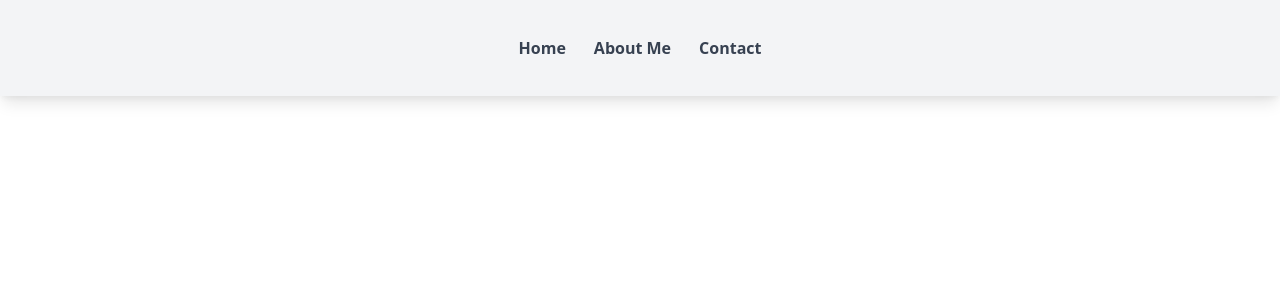
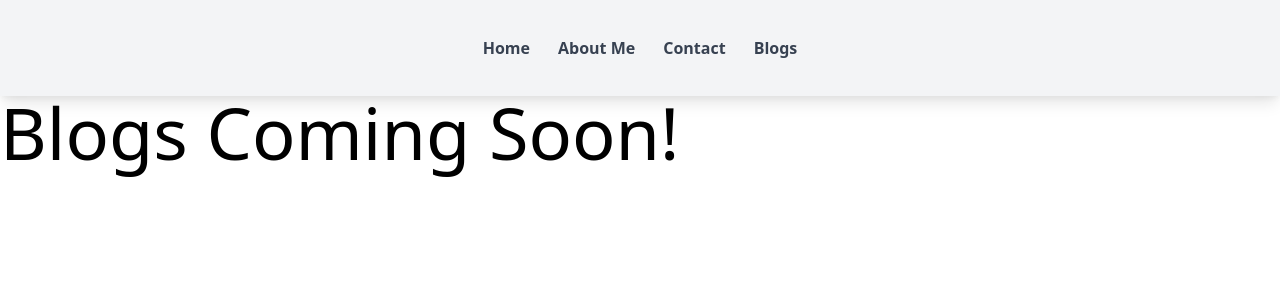
Before and after one commit to KaziMdMehediHasan/my-portfolio, a React (Create React App) app: page /blogs in a window 1280 px wide. Shown: the top 300 px of the page. Built offline with nearby package versions, Linux system fonts and the light colour scheme.

Commit message:
spinner added

```diff
--- a/src/App.js
+++ b/src/App.js
@@ -5,6 +5,7 @@ import Navigation from './components/Navigation/Navigation';
 import { BrowserRouter, Switch, Route } from 'react-router-dom';
 import ProjectDetails from './components/ProjectDetails/ProjectDetails';
 import AboutMe from './components/AboutMe/AboutMe';
+import Blogs from './components/Blogs/Blogs';
 
 function App() {
   return (
@@ -17,9 +18,12 @@ function App() {
         <Route path="/home">
            <Home></Home>
         </Route>
-        {/* <Route path="/about">
+        <Route path="/about">
            <AboutMe></AboutMe>
-        </Route> */}
+        </Route>
+        <Route path="/blogs">
+           <Blogs></Blogs>
+        </Route>
         <Route path="/projects/:id">
            <ProjectDetails></ProjectDetails>
         </Route>
--- /dev/null
+++ b/src/components/Blogs/Blogs.js
@@ -0,0 +1,11 @@
+import React from 'react';
+
+const Blogs = () => {
+    return (
+        <div>
+            <h1 className="text-7xl">Blogs Coming Soon!</h1>
+        </div>
+    );
+};
+
+export default Blogs;
--- a/src/components/Navigation/Navigation.js
+++ b/src/components/Navigation/Navigation.js
@@ -9,6 +9,8 @@ const Navigation = () => {
         const ham = document.getElementById("mobile-menu");
         ham.classList.toggle("hidden");
     }
+
+
     return (
         <>
         <nav className="bg-gray-100 shadow-lg p-4">
@@ -24,6 +26,9 @@ const Navigation = () => {
                   <a href="#contact" className="py-5 px-3 text-gray-700 font-bold hover:text-gray-900">
                     Contact
                   </a>
+                  <Link to="/blogs" className="py-5 px-3 text-gray-700 font-bold hover:text-gray-900">
+                    Blogs
+                  </Link>
                 </div>
               </div>
               {/* <!-- mobile button goes here --> */}
@@ -46,6 +51,9 @@ const Navigation = () => {
                     <a href="#contact" className="py-5 px-3 text-gray-700 font-bold hover:text-gray-900">
                         Contact
                     </a>
+                    <Link to="/blogs" className="py-5 px-3 text-gray-700 font-bold hover:text-gray-900">
+                        Contact
+                    </Link>
             </div>
         </nav>
         </>
--- a/src/components/ProjectDetails/ProjectDetails.js
+++ b/src/components/ProjectDetails/ProjectDetails.js
@@ -32,7 +32,8 @@ const ProjectDetails = () => {
             <div className="w-11/12 md:w-9/12 mx-auto py-8 md:py-12">
                 {/* image div */}
                 <h1 className="text-center text-4xl md:text-5xl font-bold text-gray-600 pb-8 md:pb-12">Contingents</h1>
-                <div className="grid justify-items-center lg:grid-cols-3 md:grid-cols-2 gap-y-6 md:gap-x-4 lg:gap-y-0 lg:gap-x-0">
+                {
+                    selectedProject ?                 <div className="grid justify-items-center lg:grid-cols-3 md:grid-cols-2 gap-y-6 md:gap-x-4 lg:gap-y-0 lg:gap-x-0">
 
                     <div data-aos="fade-right" className="">
                         <img className="w-96 border-2 rounded-xl border-green-300 transform md:hover:scale-125 shadow-xl duration-500" src={selectedProject?.img_1} alt=""/>
@@ -43,7 +44,12 @@ const ProjectDetails = () => {
                     <div data-aos="fade-left" className="">
                         <img className="w-96 border-2 rounded-xl border-green-300 transform md:hover:scale-125 shadow-xl duration-500" src={selectedProject?.img_3} alt=""/>
                     </div>
+                </div> :
+                <div class=" flex justify-center items-center">
+                <div class="animate-spin rounded-full h-32 w-32 border-b-2 border-gray-900"></div>
                 </div>
+                }
+
                 {/* info div */}
                 <div className="bg-white mt-20 py-8 rounded-3xl">
                 <h1 className="text-2xl text-center md:text-3xl font-bold text-gray-600">{selectedProject?.name}</h1>
```
